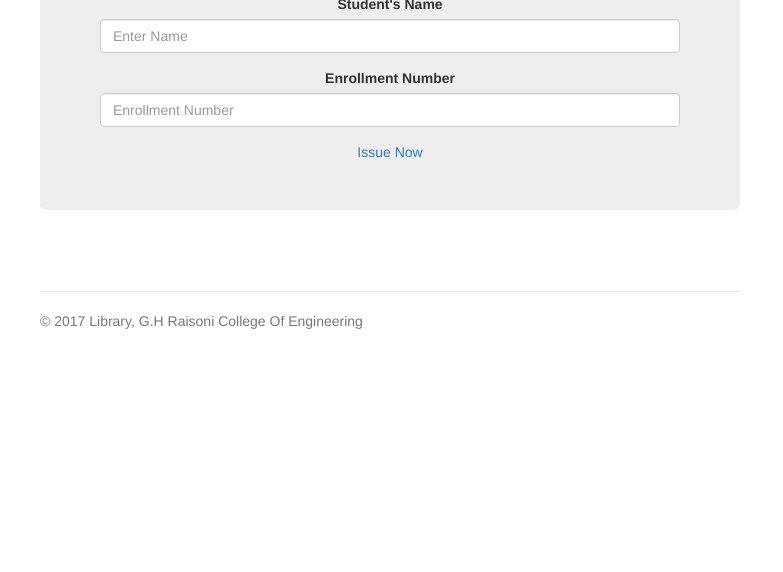
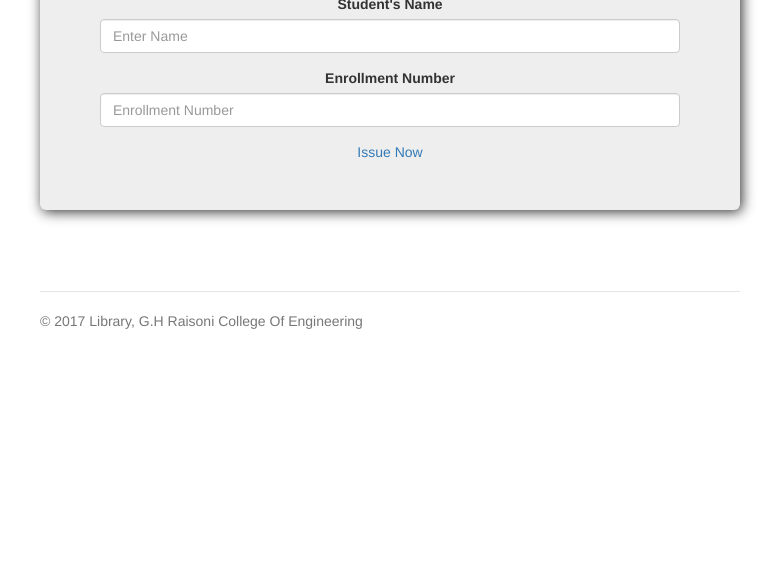
Before and after one commit to harshalkendhe100/Library-Management, a plain HTML site: page login.html in a window 1280 px wide. Shown: the part 228-800 px from the top of the page, without its empty margins (250-1033 px from the left). Drawn offline with nearby package versions, Linux system fonts and the light colour scheme.

Commit message:
added shadow for login

```diff
--- a/login.html
+++ b/login.html
@@ -21,7 +21,7 @@
         <h3 class="text-muted">G.H RAISONI LIBRARY LOGIN PAGE</h3>
       </div>
 
-      <div class="jumbotron">
+      <div class="jumbotron"  style="box-shadow: 2px 2px 13px #333333ff;">
         <h2>Please Enter The Required Details</h2>
         <form id="myForm">
           <div class="form-group">
```
